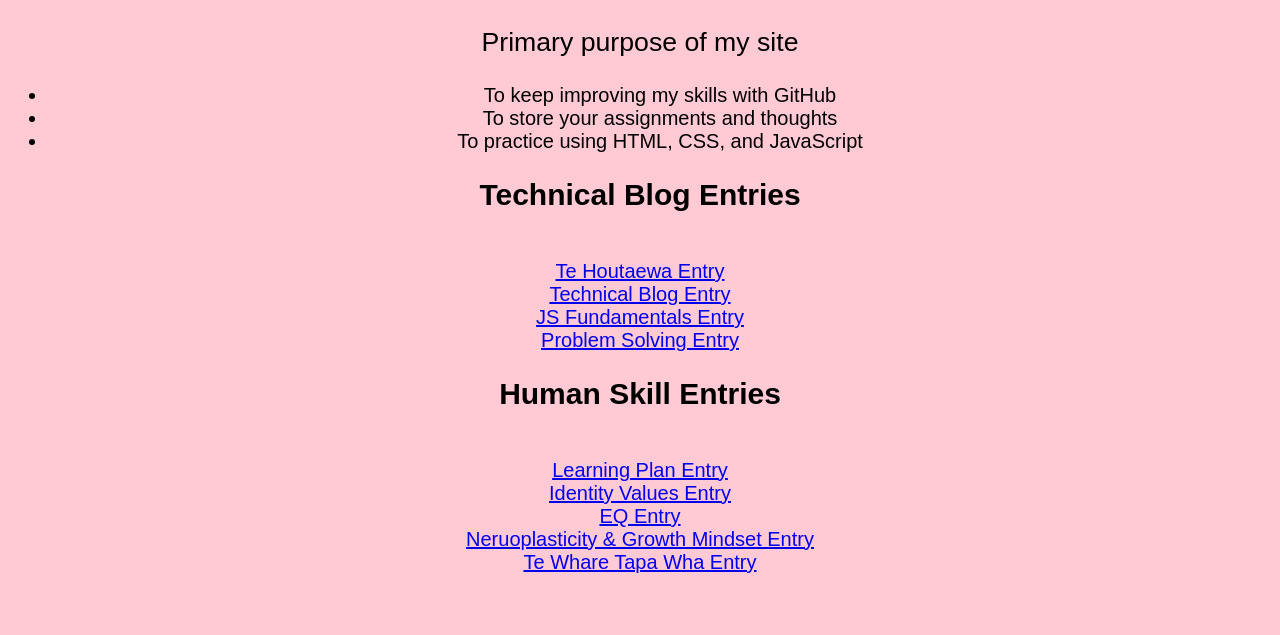
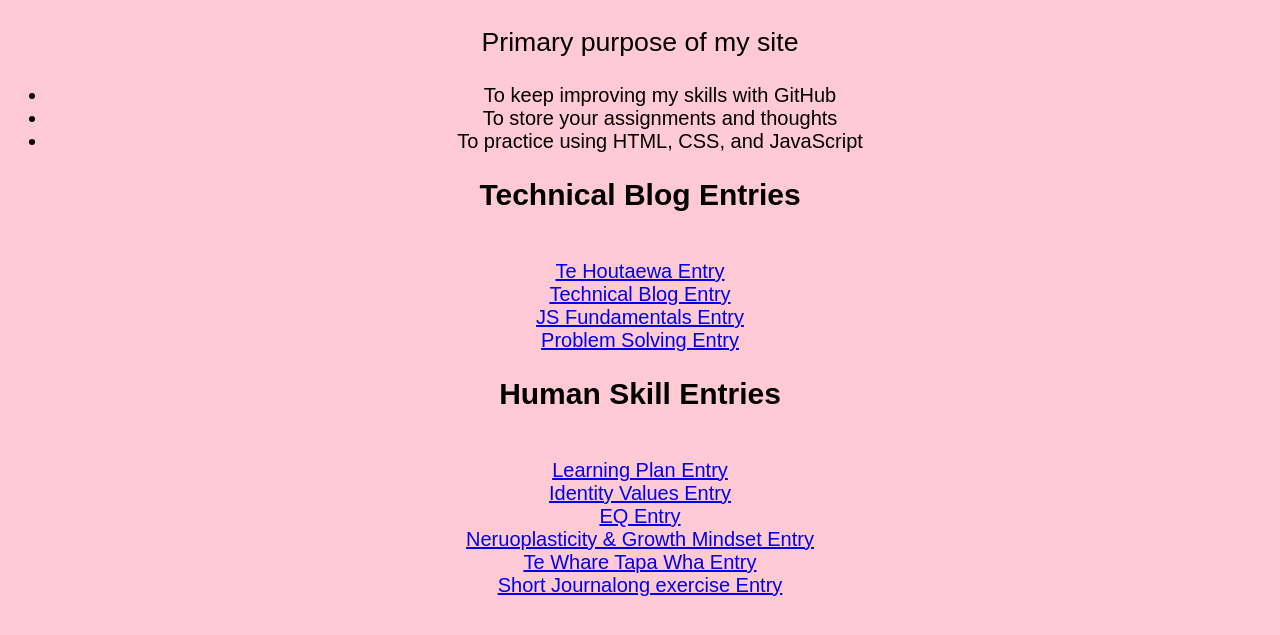
Before and after one commit to danica-taylor/danica-taylor.github.io, a plain HTML site: page index.html in a window 1280 px wide. Shown: the part 624-1259 px from the top of the page. Drawn offline with Linux system fonts and the light colour scheme.

Commit message:
Added short journaling page to index menu

```diff
--- a/index.html
+++ b/index.html
@@ -53,6 +53,8 @@
       <a href="blog/neroplasticity.html"> Neruoplasticity & Growth Mindset Entry </a>
       <br>
       <a href="blog/te-whare-tapa-wha.html"> Te Whare Tapa Wha Entry </a>
+      <br>
+      <a href="blog/Journal.html">Short Journalong exercise Entry</a>
     </div>
 
     <footer>
```
